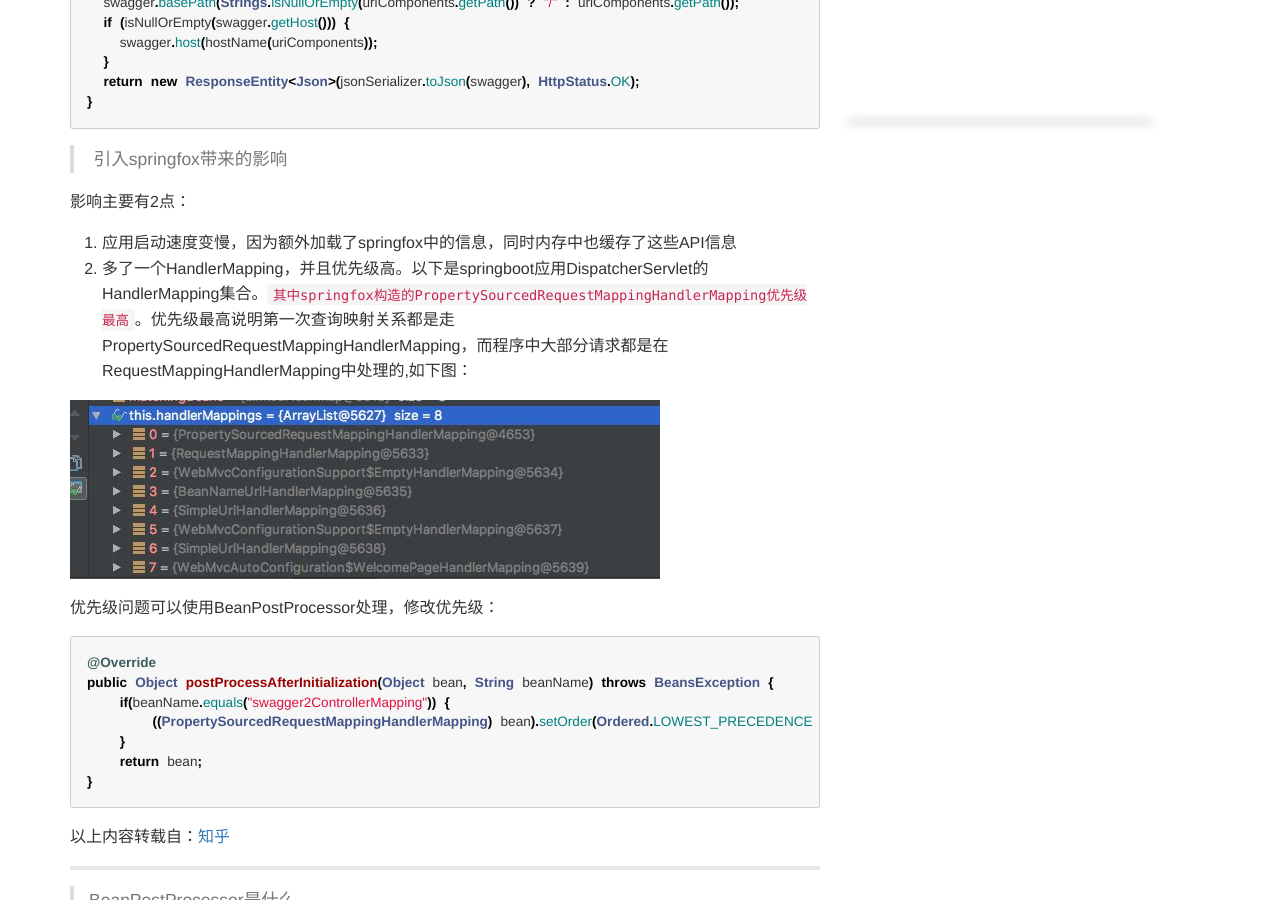
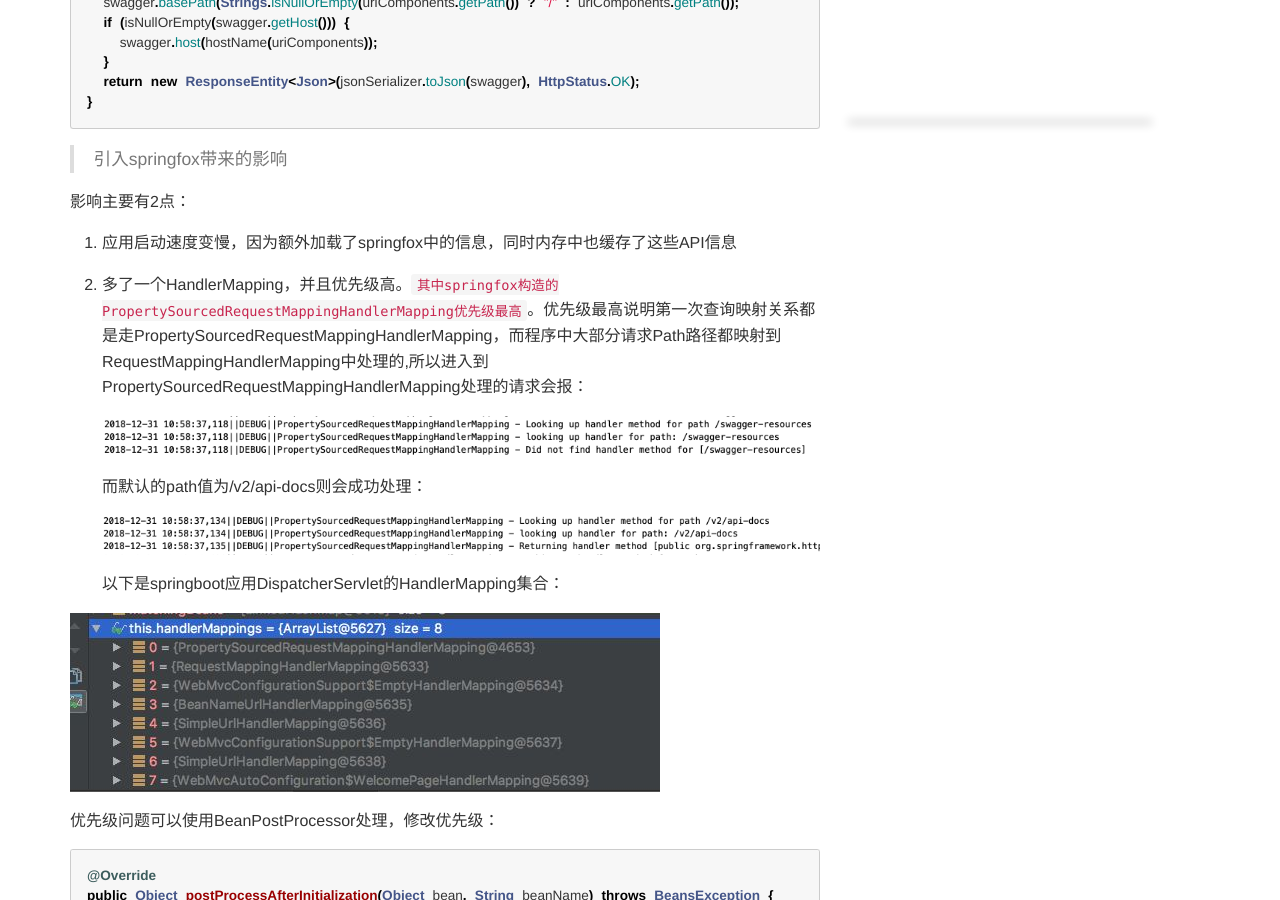
Before and after one commit to kookx/kookx.github.io, a Jekyll site: the page built from _posts/2018-12-25-Springfox和BeanPostProcessor原理分析.md, in a window 1280 px wide and 900 px high, scrolled down 7855 px. Built offline with Jekyll 4.4.1, drawn with Linux system fonts in a browser that asks for light colours; some of the changed text lies outside the part shown.

Commit message:
Update 2018-12-25-Springfox和BeanPostProcessor原理分析.md

````diff
--- a/_posts/2018-12-25-Springfox和BeanPostProcessor原理分析.md
+++ b/_posts/2018-12-25-Springfox和BeanPostProcessor原理分析.md
@@ -271,7 +271,15 @@ public ResponseEntity<Json> getDocumentation(
 影响主要有2点：
 
 1. 应用启动速度变慢，因为额外加载了springfox中的信息，同时内存中也缓存了这些API信息
-2. 多了一个HandlerMapping，并且优先级高。以下是springboot应用DispatcherServlet的HandlerMapping集合。`其中springfox构造的PropertySourcedRequestMappingHandlerMapping优先级最高`。优先级最高说明第一次查询映射关系都是走PropertySourcedRequestMappingHandlerMapping，而程序中大部分请求都是在RequestMappingHandlerMapping中处理的,如下图：
+2. 多了一个HandlerMapping，并且优先级高。`其中springfox构造的PropertySourcedRequestMappingHandlerMapping优先级最高`。优先级最高说明第一次查询映射关系都是走PropertySourcedRequestMappingHandlerMapping，而程序中大部分请求Path路径都映射到RequestMappingHandlerMapping中处理的,所以进入到PropertySourcedRequestMappingHandlerMapping处理的请求会报：
+
+   ![did not find handler](http://onekook.com/bower_components/extend/images/did%20not%20find%20handler.png)
+
+   而默认的path值为/v2/api-docs则会成功处理：
+
+   ![success-find-handler](http://onekook.com/bower_components/extend/images/success-find-handler.png)
+
+   以下是springboot应用DispatcherServlet的HandlerMapping集合：
 
 ![PropertySourcedRequestMappingHandlerMapping优先级](http://kookone.github.io/bower_components/extend/images/PropertySourcedRequestMappingHandlerMapping.jpg)
 
@@ -304,6 +312,8 @@ Spring中Bean的实例化过程图示：
 ```java
 import org.springframework.beans.factory.config.BeanPostProcessor;
 
+//让Spring加载到该类
+@Component
 public class MyBeanPostProcessor implements BeanPostProcessor {
 
      public MyBeanPostProcessor() {
````
